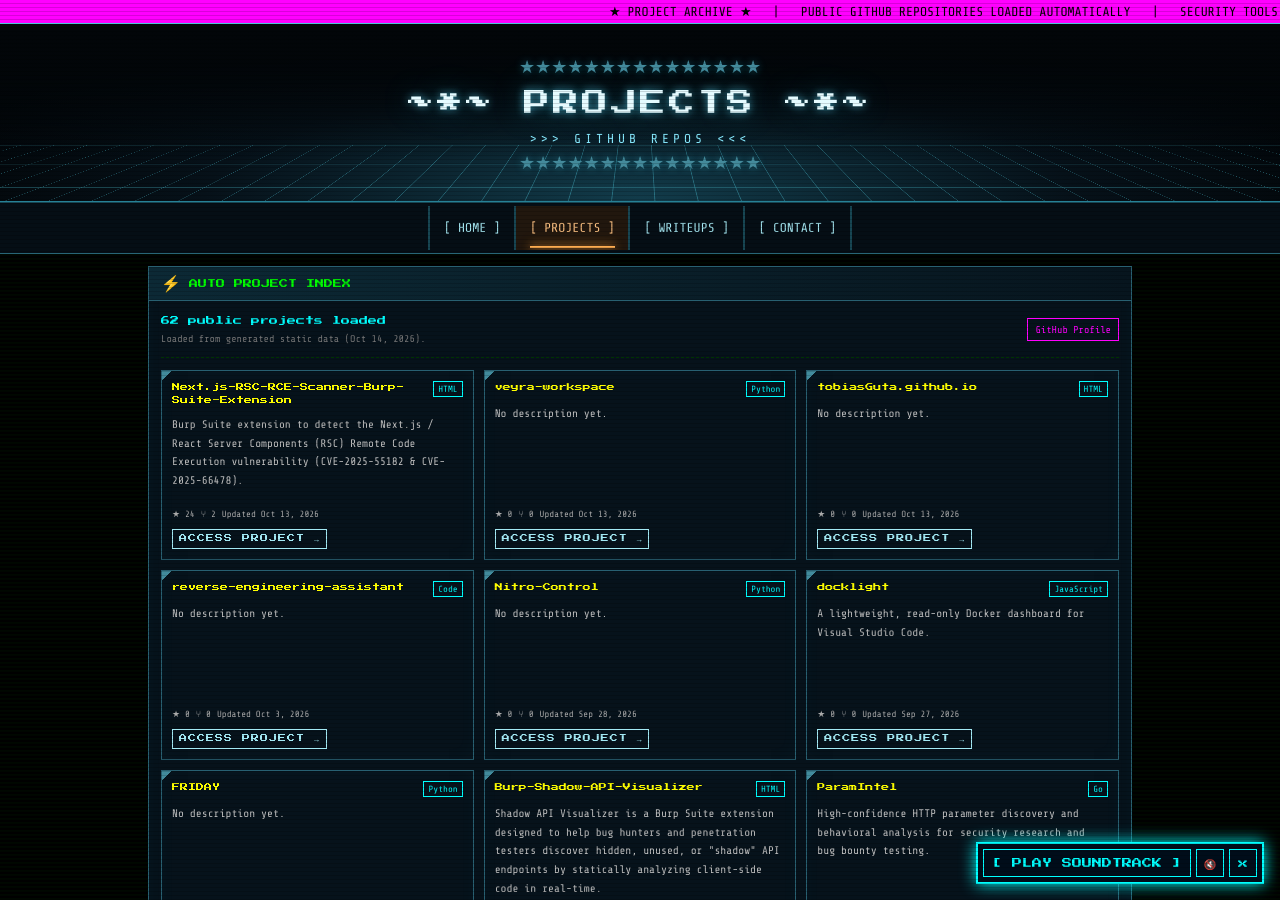
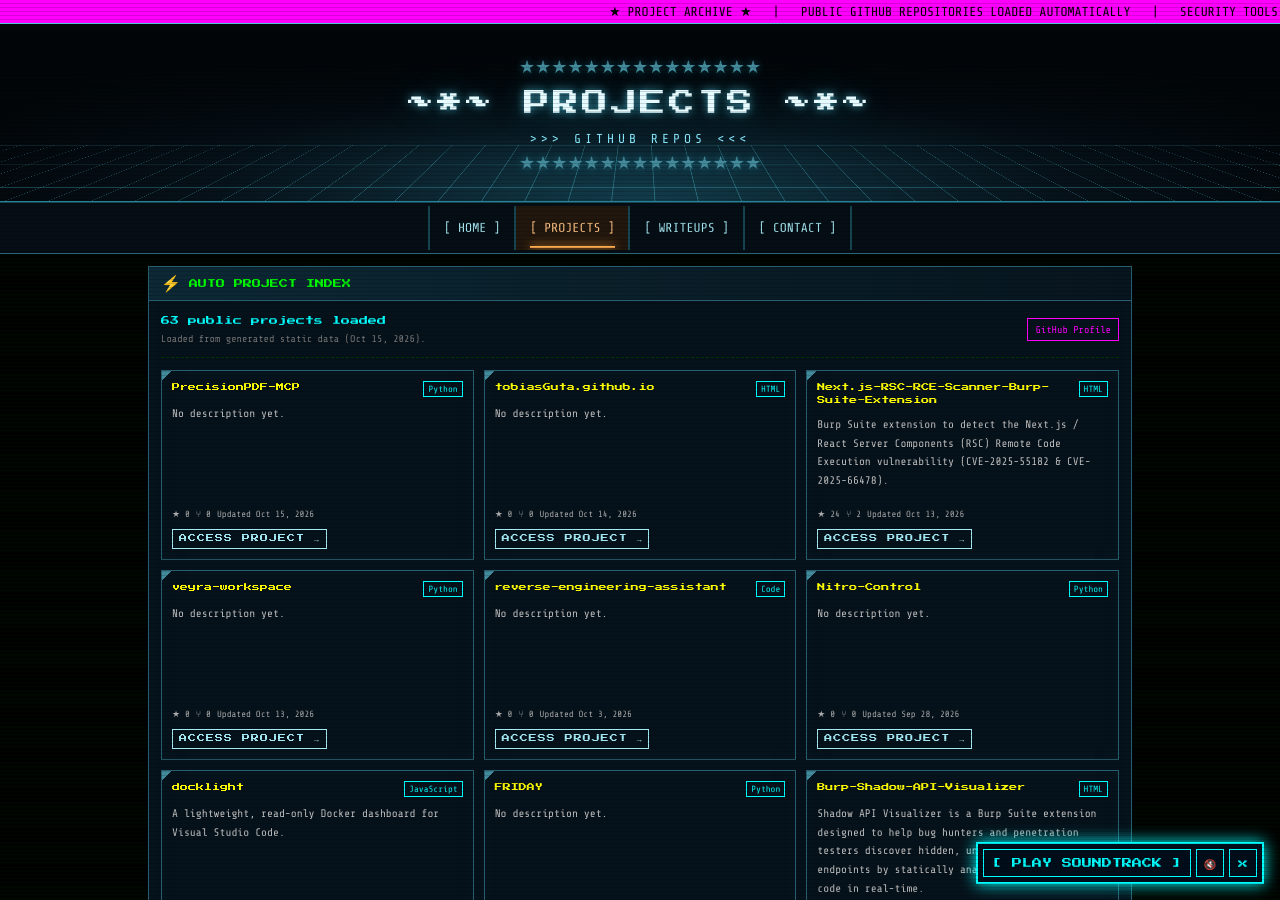
Before and after one commit to tobiasGuta/tobiasGuta.github.io, a Jekyll site: the page built from projects.html, in a window 1280 px wide and 900 px high. Built offline with Jekyll 4.4.1, drawn with Linux system fonts in a browser that asks for light colours; part of the change alters nothing that is shown.

Commit message:
Update generated project data

```diff
--- a/assets/data/projects.json
+++ b/assets/data/projects.json
@@ -1,8 +1,34 @@
 {
   "owner": "tobiasGuta",
   "source": "github_api",
-  "generated_at": "2026-10-14T13:42:00.623883+00:00",
+  "generated_at": "2026-10-15T13:23:46.488918+00:00",
   "projects": [
+    {
+      "name": "PrecisionPDF-MCP",
+      "description": null,
+      "html_url": "https://github.com/tobiasGuta/PrecisionPDF-MCP",
+      "homepage": null,
+      "language": "Python",
+      "topics": [],
+      "stargazers_count": 0,
+      "forks_count": 0,
+      "updated_at": "2026-10-15T00:46:31Z",
+      "fork": false,
+      "archived": false
+    },
+    {
+      "name": "tobiasGuta.github.io",
+      "description": null,
+      "html_url": "https://github.com/tobiasGuta/tobiasGuta.github.io",
+      "homepage": null,
+      "language": "HTML",
+      "topics": [],
+      "stargazers_count": 0,
+      "forks_count": 0,
+      "updated_at": "2026-10-14T13:42:12Z",
+      "fork": false,
+      "archived": false
+    },
     {
       "name": "Next.js-RSC-RCE-Scanner-Burp-Suite-Extension",
       "description": "Burp Suite extension to detect the Next.js / React Server Components (RSC) Remote Code Execution vulnerability (CVE-2025-55182 & CVE-2025-66478).",
@@ -26,19 +52,6 @@
       "stargazers_count": 0,
       "forks_count": 0,
       "updated_at": "2026-10-13T18:59:33Z",
-      "fork": false,
-      "archived": false
-    },
-    {
-      "name": "tobiasGuta.github.io",
-      "description": null,
-      "html_url": "https://github.com/tobiasGuta/tobiasGuta.github.io",
-      "homepage": null,
-      "language": "HTML",
-      "topics": [],
-      "stargazers_count": 0,
-      "forks_count": 0,
-      "updated_at": "2026-10-13T15:56:20Z",
       "fork": false,
       "archived": false
     },
```
